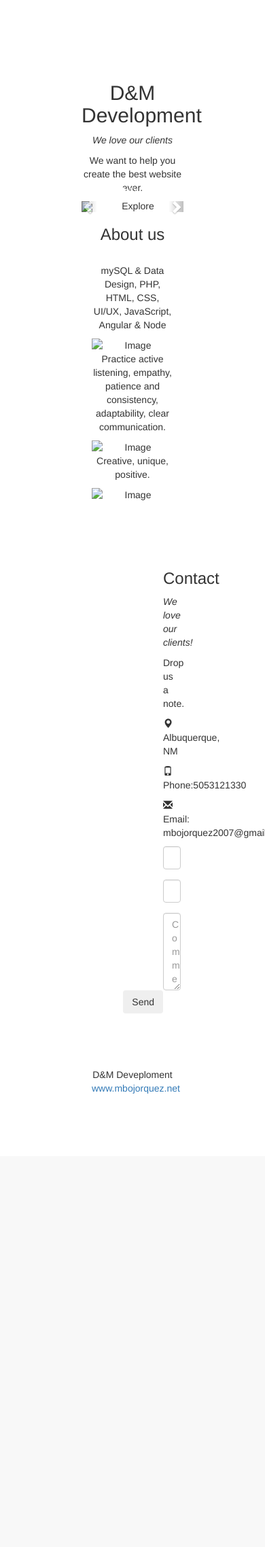
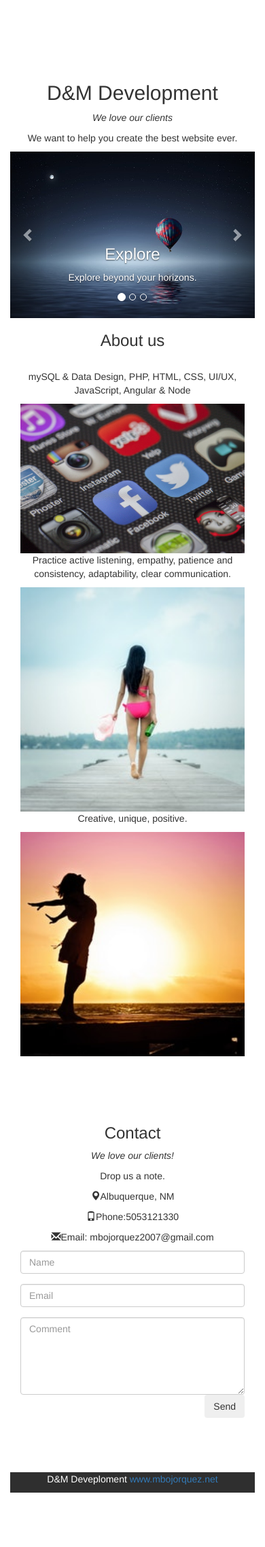
Before and after one commit to Mbojorquez2007/pwp-project, a PHP site: page / in a window 390 px wide; the page is wider, and only the part inside the window is pictured. Shown: the part 227-2503 px from the top of that part at 68% size. Before the commit the page ends 1836 px from the top of that part, so only its background shows below. Run offline with PHP 8.4, Linux system fonts and the light colour scheme; some libraries are stand-ins or nearby versions.

Commit message:
footer changes

```diff
--- /dev/null
+++ b/css/style.css
@@ -0,0 +1,68 @@
+
+.container {
+    padding: 80px 120px;
+}
+.person {
+    border: 10px solid transparent;
+    margin-bottom: 25px;
+    width: 80%;
+    height: 80%;
+    opacity: 0.7;
+}
+.person:hover {
+    border-color: #f1f1f1;
+}
+div.gallery {
+    border: 1px solid #ccc;
+}
+
+div.gallery:hover {
+    border: 1px solid #777;
+}
+
+div.gallery img {
+    width: 100%;
+    height: auto;
+}
+
+div.desc {
+    padding: 15px;
+    text-align: center;
+}
+
+* {
+    box-sizing: border-box;
+}
+
+.responsive {
+    padding: 0 6px;
+    float: left;
+    width: 24.99999%;
+}
+
+@media only screen and (max-width: 700px){
+    .responsive {
+        width: 49.99999%;
+        margin: 6px 0;
+    }
+}
+
+@media only screen and (max-width: 500px){
+    .responsive {
+        width: 100%;
+    }
+}
+
+.clearfix:after {
+    content: "";
+    display: table;
+    clear: both;
+}
+
+
+
+
+.bg-4 {
+     background-color: #2f2f2f;
+     color: #ffffff;
+ }
--- a/index.php
+++ b/index.php
@@ -5,70 +5,11 @@
     <title>pwp-project</title>
     <meta charset="utf-8">
     <meta name="viewport" content="width=device-width, initial-scale=1">
+    <link type="text/css" href="css/style.css" rel="stylesheet" />
     <link rel="stylesheet" href="https://maxcdn.bootstrapcdn.com/bootstrap/3.3.7/css/bootstrap.min.css">
     <script src="https://ajax.googleapis.com/ajax/libs/jquery/3.2.1/jquery.min.js"></script>
     <script src="https://maxcdn.bootstrapcdn.com/bootstrap/3.3.7/js/bootstrap.min.js"></script>
-    <style>
-        .container {
-            padding: 80px 120px;
-        }
-        .person {
-            border: 10px solid transparent;
-            margin-bottom: 25px;
-            width: 80%;
-            height: 80%;
-            opacity: 0.7;
-        }
-        .person:hover {
-            border-color: #f1f1f1;
-        }
-         div.gallery {
-             border: 1px solid #ccc;
-         }
 
-        div.gallery:hover {
-            border: 1px solid #777;
-        }
-
-        div.gallery img {
-            width: 100%;
-            height: auto;
-        }
-
-        div.desc {
-            padding: 15px;
-            text-align: center;
-        }
-
-        * {
-            box-sizing: border-box;
-        }
-
-        .responsive {
-            padding: 0 6px;
-            float: left;
-            width: 24.99999%;
-        }
-
-        @media only screen and (max-width: 700px){
-            .responsive {
-                width: 49.99999%;
-                margin: 6px 0;
-            }
-        }
-
-        @media only screen and (max-width: 500px){
-            .responsive {
-                width: 100%;
-            }
-        }
-
-        .clearfix:after {
-            content: "";
-            display: table;
-            clear: both;
-        }
-    </style>
 </head>
 <body>
 
@@ -101,7 +42,7 @@
         <!-- Wrapper for slides -->
         <div class="carousel-inner" role="listbox">
             <div class="item active">
-                <img src="" alt="Explore">
+                <img src="img/above-adventure-aerial-air.jpg" alt="Explore">
                 <div class="carousel-caption">
                     <h3>Explore</h3>
                     <p>Explore beyond your horizons.</p>
@@ -117,7 +58,7 @@
             </div>
 
             <div class="item">
-                <img src="img/" alt="Discover">
+                <img src="img/pexels-photo-561462.jpeg" alt="Discover">
                 <div class="carousel-caption">
                     <h3>Discover</h3>
                     <p>Discover your best.</p>
@@ -141,15 +82,15 @@
             <div class="col-sm-4">
                 <p>mySQL & Data Design, PHP, HTML, CSS, UI/UX, JavaScript, Angular & Node
                 </p>
-                <img src="" class="img-responsive" style="width:100%" alt="Image">
+                <img src="img/twitter-facebook-together-exchange-of-information-147413.jpeg" class="img-responsive" style="width:100%" alt="Image">
             </div>
             <div class="col-sm-4">
                 <p>Practice active listening, empathy, patience and consistency, adaptability, clear communication.</p>
-                <img src="" class="img-responsive" style="width:100%" alt="Image">
+                <img src="img/pexels-photo-235495.jpeg" class="img-responsive" style="width:100%" alt="Image">
             </div>
             <div class="col-sm-4">
                 <p>Creative, unique, positive.</p>
-                <img src="" class="img-responsive" style="width:100%" alt="Image">
+                <img src="img/woman-happiness-sunrise-silhouette-40192 (2).jpeg" class="img-responsive" style="width:100%" alt="Image">
             </div>
         </div>
     </div>
```
Also changed, not shown: .htaccess (added), stylesheet.css (added).
